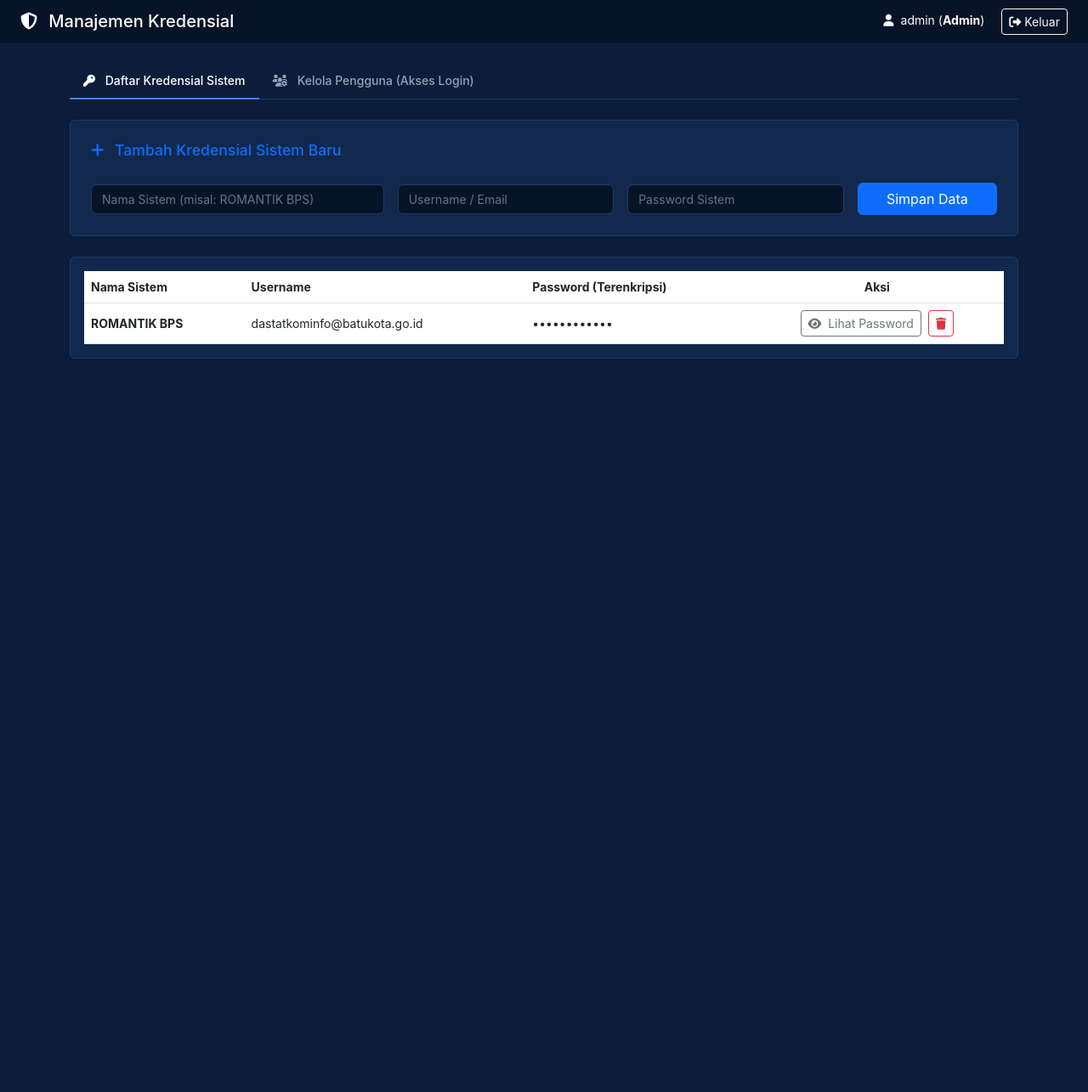
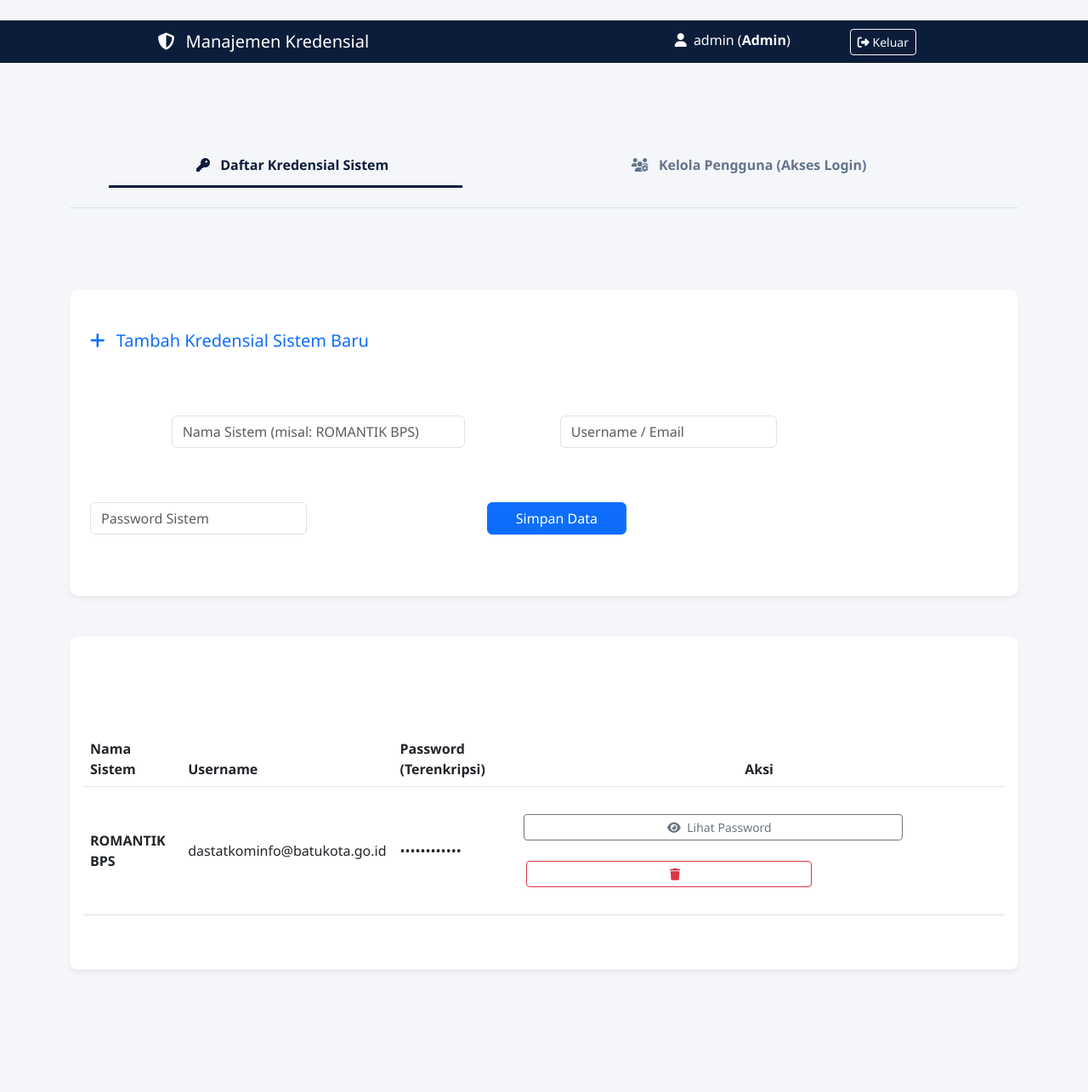
Before and after one commit to 230601110057-blip/kredensial-diskominfo, a Flask app: page /dashboard in a window 1280 px wide. Shown: the whole page at 85% size. Before the commit the page ends 422 px from the top, so only its background shows below. Run offline with Flask 3, Linux system fonts and the light colour scheme; a user stored in the database is signed in; data comes from the database, SQL or seed files in the repository.

Commit message:
Add files via upload

```diff
--- a/templates/dashboard.html
+++ b/templates/dashboard.html
@@ -7,66 +7,17 @@
     <link href="https://cdn.jsdelivr.net/npm/bootstrap@5.3.0/dist/css/bootstrap.min.css" rel="stylesheet">
     <link rel="stylesheet" href="https://cdnjs.cloudflare.com/ajax/libs/font-awesome/6.4.0/css/all.min.css">
 <style>
-        /* Latar Belakang Biru Dongker & Font Ringkas */
-        body {
-            background-color: #0b1d3a;
-            color: #e2e8f0;
-            font-family: -apple-system, BlinkMacSystemFont, 'Segoe UI', Roboto, sans-serif;
-            font-size: 14px;
-        }
+        body { background-color: #f4f6f9; font-family: 'Segoe UI', Tahoma, Geneva, Verdana, sans-serif; }
+        .card { border: none; border-radius: 10px; box-shadow: 0 4px 6px rgba(0,0,0,0.05); }
+        .nav-tabs .nav-link { color: #64748b; font-weight: 600; border: none; padding: 12px 20px; }
 
-        /* Navbar & Header Kartu */
-        .navbar, .table thead {
-            background-color: #071326 !important;
-        }
+        /* Mengubah Navbar dan Header Tabel jadi Navy */
+        .navbar, .table thead { background-color: #0b1d3a !important; }
 
-        /* Kartu Konten */
-        .card {
-            background-color: #12284c;
-            color: #ffffff;
-            border: 1px solid #1e3a68;
-            border-radius: 6px;
-            box-shadow: none;
-        }
-
-        /* Tab Navigasi Polos */
-        .nav-tabs {
-            border-bottom: 1px solid #1e3a68;
-        }
-        .nav-tabs .nav-link {
-            color: #94a3b8;
-            font-weight: 500;
-            border: none;
-            padding: 10px 16px;
-            font-size: 14px;
-        }
-        .nav-tabs .nav-link.active {
-            color: #ffffff;
-            border-bottom: 2px solid #3b82f6;
-            background: transparent;
-        }
-
-        /* Ukuran Judul Ringkas */
-        h5, .h5 { font-size: 1.1rem; }
-        h6, .h6 { font-size: 0.95rem; }
-
-        /* Input & Form */
-        .form-control, .form-select {
-            background-color: #071326;
-            border: 1px solid #1e3a68;
-            color: #ffffff;
-            font-size: 14px;
-        }
-        .form-control::placeholder {
-            color: #64748b;
-        }
-        .form-control:focus, .form-select:focus {
-            background-color: #071326;
-            color: #ffffff;
-            border-color: #3b82f6;
-            box-shadow: none;
-        }
+        /* Mengubah Warna Teks & Garis Bawah Tab Aktif jadi Navy */
+        .nav-tabs .nav-link.active { color: #0b1d3a; border-bottom: 3px solid #0b1d3a; background: transparent; }
     </style>
+</head>
 <body>
 
     <!-- NAVBAR ATAS -->
```
Lines whose indentation alone changed are shown as unchanged.
